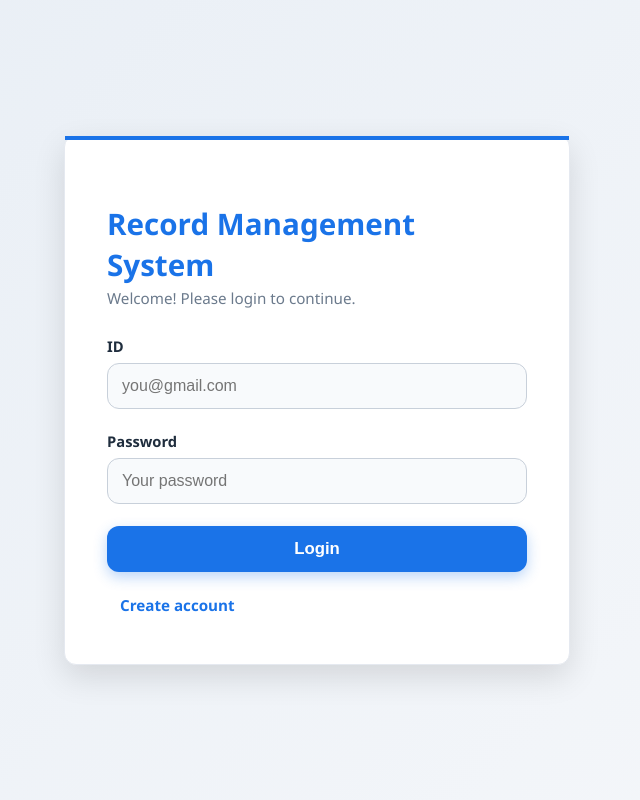
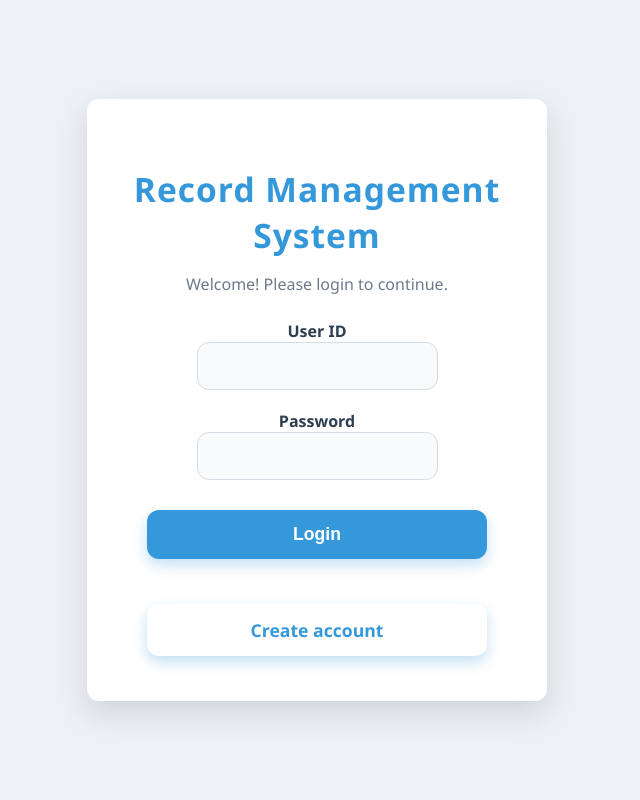
Before and after one commit to marcelo12211/Web-Tech--Midterm, a PHP site: page /login.php in a window 1280 px wide. Shown: the whole page, without its empty margins (323-963 px from the left). Run offline with PHP 8.4, Linux system fonts and the light colour scheme.

Commit message:
fixed the login

```diff
--- a/Webtech/css/design.css
+++ b/Webtech/css/design.css
@@ -1,22 +1,21 @@
 :root {
-  --bg: linear-gradient(135deg, #e8eef5, #f5f7fa);
+  --bg: #edf1f5;
   --card-bg: #ffffff;
 
-  --color-primary: #1a73e8;
-  --color-primary-dark: #145ec2;
+  --color-primary: #3498db;
+  --color-primary-dark: #2c80c6;
   --color-accent: #2ecc71;
-  --color-error: #d93025;
+  --color-error: #e74c3c;
 
-  --text-main: #1f2d3d;
-  --text-muted: #6b7a8c;
+  --text-main: #2c3e50;
+  --text-muted: #6c7a89;
 
-  --border: #c8d0da;
+  --border: #d5dce3;
 
   --radius: 12px;
-  --shadow: 0 12px 32px rgba(0, 0, 0, 0.12);
+  --shadow: 0 12px 30px rgba(0, 0, 0, 0.12);
 }
 
-/* Center layout */
 body {
   margin: 0;
   padding: 0;
@@ -27,146 +26,130 @@ body {
   align-items: center;
 
   background: var(--bg);
-  font-family: "Segoe UI", Arial, sans-serif;
+  font-family: "Segoe UI", Tahoma, Geneva, Verdana, sans-serif;
   color: var(--text-main);
 }
 
-/* Login Card */
 .auth-card {
   background: var(--card-bg);
-  padding: 48px 42px;
-
-  width: 420px;
+  padding: 45px 40px;
+  width: 380px;
   border-radius: var(--radius);
   box-shadow: var(--shadow);
-
-  animation: fadeIn 0.45s ease;
-  border: 1px solid #e5e9f0;
-  position: relative;
+  animation: fadeIn 0.5s ease;
+  text-align: center;
 }
 
-.auth-card::before {
-  content: "";
-  position: absolute;
-  top: 0;
-  left: 0;
-
-  width: 100%;
-  height: 4px;
-  background: var(--color-primary);
-}
-
-/* Title */
 .brand h1 {
-  font-size: 1.85rem;
-  font-weight: 750;
-  margin-bottom: 6px;
+  font-size: 2.1rem;
+  font-weight: 700;
+  margin-bottom: 25px;
   color: var(--color-primary);
+  letter-spacing: 1px;
 }
 
 .auth-card > p {
-  margin-top: -3px;
-  margin-bottom: 28px;
-  font-size: 0.95rem;
+  margin-top: -10px;
+  margin-bottom: 25px;
+  font-size: 1rem;
   color: var(--text-muted);
 }
 
-/* Form Grid */
 .form-grid {
   display: flex;
   flex-direction: column;
-  gap: 22px; /* Perfect spacing between fields */
+  gap: 20px;
+  align-items: center;
 }
 
-/* Label + Input Wrapper (aligned consistently) */
-.form-group {
-  display: flex;
-  flex-direction: column;
+.form-grid label {
+  width: 100%;
+  font-size: 1rem;
+  font-weight: 600;
+  color: var(--text-main);
+  margin-bottom: 8px;
+  text-align: left;
 }
 
-.form-group label {
-  font-size: 0.92rem;
-  font-weight: 600;
-  margin-bottom: 7px;
-  color: var(--text-main);
+.form-grid input {
+  width: 100%;
+  max-width: 340px;
+  padding: 14px 16px;
+  font-size: 1rem;
+  border: 1.5px solid var(--border);
+  border-radius: var(--radius);
+  background: #f9fafb;
+  transition: border-color 0.3s ease, box-shadow 0.3s ease;
+  display: block;
+  box-sizing: border-box;
 }
 
-.form-group input {
-  padding: 13px 14px;
-  font-size: 1rem;
-
-  border: 1px solid var(--border);
-  border-radius: var(--radius);
-
-  background: #f8fafc;
-  transition: 0.25s ease;
-}
-
-/* Uniform hover and focus */
-.form-group input:hover {
+.form-grid input:focus {
   border-color: var(--color-primary);
-}
-
-.form-group input:focus {
-  border-color: var(--color-primary);
-  box-shadow: 0 0 0 3px rgba(26, 115, 232, 0.22);
+  box-shadow: 0 0 8px rgba(52, 152, 219, 0.35);
   outline: none;
 }
 
-/* Buttons */
+.form-actions {
+  width: 100%;
+  max-width: 340px;
+  margin-top: 10px;
+}
+
 .btn {
   width: 100%;
-  padding: 13px;
-
+  padding: 14px 0;
   border-radius: var(--radius);
   cursor: pointer;
-
-  font-size: 1.05rem;
-  font-weight: 600;
-
+  font-size: 1.1rem;
+  font-weight: 700;
   border: none;
-  transition: 0.25s ease;
+  transition: background-color 0.3s ease, transform 0.2s ease;
+  user-select: none;
+  box-shadow: 0 6px 14px rgba(52, 152, 219, 0.3);
 }
 
 .btn.primary {
-  background: var(--color-primary);
+  background-color: var(--color-primary);
   color: white;
-  box-shadow: 0 5px 14px rgba(26, 115, 232, 0.3);
 }
 
 .btn.primary:hover {
-  background: var(--color-primary-dark);
-  transform: translateY(-2px);
+  background-color: var(--color-primary-dark);
+  transform: translateY(-3px);
+  box-shadow: 0 8px 18px rgba(41, 128, 198, 0.4);
 }
 
-/* Create Account Link */
 .btn.link {
+  margin-top: 15px;
   background: transparent;
   color: var(--color-primary);
-  font-size: 0.95rem;
+  font-weight: 600;
   text-decoration: none;
+  transition: color 0.3s ease;
+  display: inline-block;
+  text-align: center;
 }
 
 .btn.link:hover {
   color: var(--color-accent);
+  text-decoration: underline;
 }
 
-/* Error Message */
 .form-message {
-  margin-top: 15px;
+  margin-top: 20px;
   padding: 12px;
-
   background: #fde7e7;
-  border: 1px solid var(--color-error);
-
+  border: 1.5px solid var(--color-error);
   color: var(--color-error);
   font-size: 0.9rem;
   border-radius: var(--radius);
-
-  animation: shake 0.2s ease;
+  max-width: 340px;
+  margin-left: auto;
+  margin-right: auto;
+  text-align: center;
 }
 
-/* Animations */
 @keyframes fadeIn {
   from {
     opacity: 0;
@@ -177,21 +160,3 @@ body {
     transform: translateY(0);
   }
 }
-
-@keyframes shake {
-  0% {
-    transform: translateX(0);
-  }
-  25% {
-    transform: translateX(-2px);
-  }
-  50% {
-    transform: translateX(2px);
-  }
-  75% {
-    transform: translateX(-2px);
-  }
-  100% {
-    transform: translateX(0);
-  }
-}
--- a/Webtech/login.php
+++ b/Webtech/login.php
@@ -5,29 +5,52 @@ include __DIR__ . '/db_connect.php';
 $message = "";
 
 if ($_SERVER["REQUEST_METHOD"] == "POST") {
-    $email = trim($_POST['email']);
+    $login_id = trim($_POST['login_id']); // Ito ang User ID (e.g., 1001 or 5001)
     $password = $_POST['password'];
-    $role = $_POST['role'];
 
-    $stmt = mysqli_prepare($conn, "SELECT id, password FROM users WHERE email = ? AND role = ?");
-    mysqli_stmt_bind_param($stmt, "ss", $email, $role);
+    // 1. Tiyakin na ang ID ay numeric
+    if (!is_numeric($login_id)) {
+        $message = "⚠️ ID must be numeric.";
+    } else {
+        // 2. Tiyakin na may laman ang ID
+        if (empty($login_id)) {
+            $message = "⚠️ Please enter your User ID.";
+        } else {
+            // 3. I-SELECT ang user_id, password (plaintext), AT role mula sa database gamit ang user_id
+            $stmt = mysqli_prepare($conn, "SELECT user_id, password, role FROM users WHERE user_id = ?");
+            mysqli_stmt_bind_param($stmt, "i", $login_id);
             mysqli_stmt_execute($stmt);
-    mysqli_stmt_bind_result($stmt, $id, $hash);
+
+            // I-bind ang 3 resulta: $user_id, $db_password, at $user_role
+            mysqli_stmt_bind_result($stmt, $user_id, $db_password, $user_role);
 
             if (mysqli_stmt_fetch($stmt)) {
-        if (password_verify($password, $hash)) {
+
+                // --- PANSAMANTALANG PAGBABAGO DITO: Inalis ang password_verify() ---
+
+                // I-check kung ang ipinasok na password ay EKSAKTONG TUGMA sa password sa database.
+                if ($password === $db_password) {
+
+                    $first_digit = substr($login_id, 0, 1);
+
                     session_regenerate_id(true);
-            $_SESSION['user_id'] = $id;
-            $_SESSION['email'] = $email;
-            $_SESSION['role'] = $role;
+                    $_SESSION['user_id'] = $user_id;
+                    $_SESSION['role'] = $user_role;
 
-            if ($role == "admin") {
+                    // 4. Redirection Logic batay sa unang digit ng ID (tulad ng gusto mo)
+                    if ($first_digit == '1') {
+                        // Nagsisimula sa 1 (hal. 1001) -> ADMIN
                         header("Location: admin/admin_menu.html");
+                    } elseif ($first_digit == '5') {
+                        // Nagsisimula sa 5 (hal. 5001) -> STAFF
+                        header("Location: index.php");
                     } else {
-                header("Location: index.php");
+                         // Default redirect
+                         $message = "⚠️ Invalid ID format or role.";
                     }
                     exit;
                 } else {
+                    // Ito ay lalabas kung ang password ay mali
                     $message = "❌ Incorrect password.";
                 }
             } else {
@@ -35,6 +58,8 @@ if ($_SERVER["REQUEST_METHOD"] == "POST") {
             }
 
             mysqli_stmt_close($stmt);
+        }
+    }
 }
 ?>
 
@@ -58,17 +83,14 @@ if ($_SERVER["REQUEST_METHOD"] == "POST") {
         <form method="POST" class="form-grid">
 
             <div class="form-group">
-    <label>ID</label>
-    <input type="email" name="email" required placeholder="you@gmail.com">
+                <label>User ID</label>
+                <input type="number" name="login_id" required>
             </div>
 
             <div class="form-group">
                 <label>Password</label>
-    <input type="password" name="password" required placeholder="Your password">
+                <input type="password" name="password" required>
             </div>
-
-
-      <input type="hidden" name="role" id="roleInput" value="client">
 
             <div class="form-actions">
                 <button type="submit" class="btn primary">Login</button>
@@ -76,12 +98,11 @@ if ($_SERVER["REQUEST_METHOD"] == "POST") {
             <div class="form-actions">
                 <a href="register.php" class="btn link">Create account</a>
             </div>
+
             <?php if (!empty($message)): ?>
                 <p class="form-message"><?php echo $message; ?></p>
             <?php endif; ?>
         </form>
     </main>
-
-  <script src="js/login.js"></script>
 </body>
 </html>
```
Also changed, not shown: Webtech/register.php (+4 -5 lines). Lines whose indentation alone changed are shown as unchanged.
